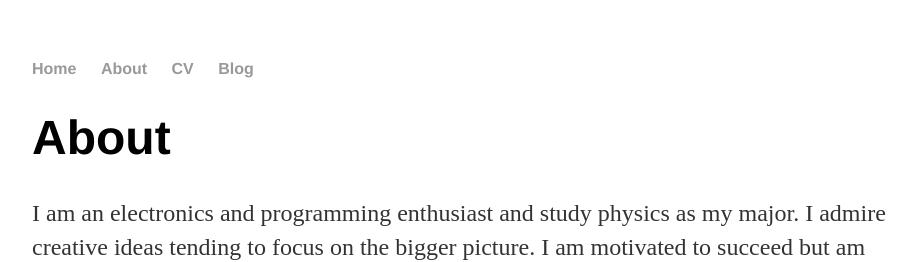
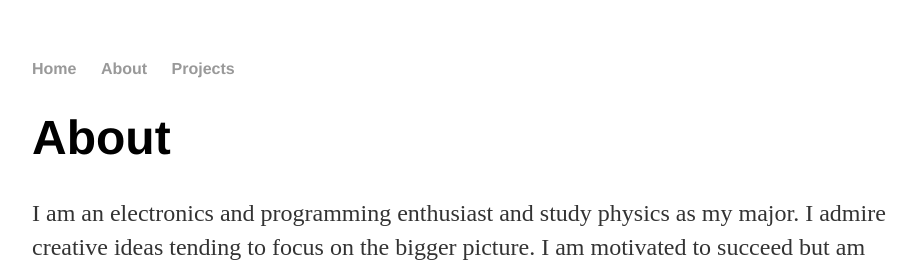
Before and after one commit to wasdkhan/wasdkhan.github.io, a Jekyll site: the page built from about/index.html, in a window 1280 px wide. Shown: the top 262 px of the page, without its empty margins (160-1076 px from the left). Built offline with Jekyll 4.4.1, drawn with Linux system fonts in a browser that asks for light colours.

Commit message:
remove old links, add projects link

```diff
--- a/_layouts/default.html
+++ b/_layouts/default.html
@@ -10,8 +10,7 @@
 	    		<ul>
 	        		<li><a href="/">Home</a></li>
 		        	<li><a href="/about">About</a></li>
-	        		<li><a href="/cv">CV</a></li>
-	        		<li><a href="/blog">Blog</a></li>
+	        		<li><a href="/projects">Projects</a></li>
 	    		</ul>
 			</nav>
 			<div class="container">
```
